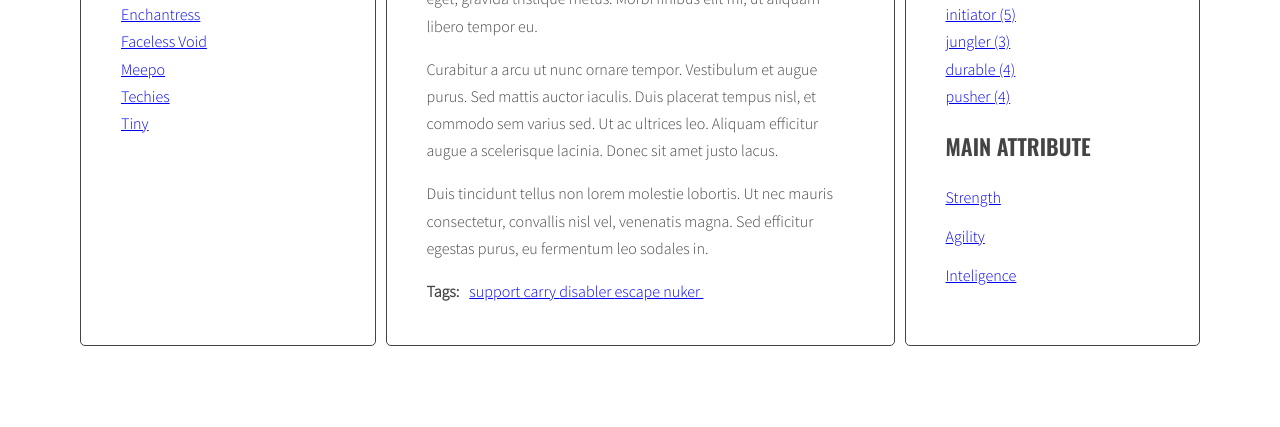
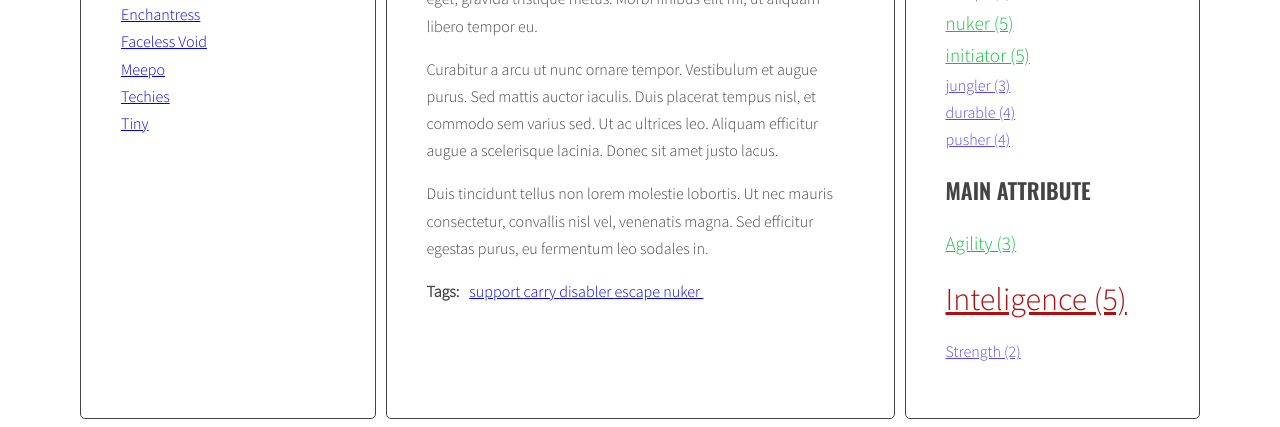
Before and after one commit to Evenclan/javascript-blog, a website: page index.html in a window 1280 px wide. Shown: the part 493-920 px from the top of the page. Before the commit the page ends 847 px from the top, so only its background shows below. Drawn offline with nearby package versions, Linux system fonts and the light colour scheme.

Commit message:
finish author generator on right column

```diff
--- a/index.html
+++ b/index.html
@@ -1,6 +1,5 @@
 <!DOCTYPE html>
 <html lang="en">
-
   <head>
     <meta charset="UTF-8" />
     <meta name="viewport" content="width=device-width, initial-scale=1.0" />
@@ -11,14 +10,21 @@
   <body>
     <div class="blog">
       <div class="container">
-      <h1 class="logo"><a href="https://evenclan.github.io/javascript-blog/">my blog</a></h1>
+        <h1 class="logo">
+          <a href="https://evenclan.github.io/javascript-blog/">my blog</a>
+        </h1>
         <main class="wrapper">
           <aside class="sidebar">
             <h2 class="section-title">All posts</h2>
             <ul class="list titles"></ul>
           </aside>
           <section class="posts">
-          <article class="post active" id="article-1" data-author="Agility" data-tags="support carry disabler escape nuker">
+            <article
+              class="post active"
+              id="article-1"
+              data-author="Agility"
+              data-tags="support carry disabler escape nuker"
+            >
               <h3 class="post-title">Vengeful spirit</h3>
               <p class="post-author"></p>
               <div class="post-content">
@@ -49,7 +55,12 @@
                 <ul class="list list-horizontal"></ul>
               </div>
             </article>
-          <article class="post" id="article-2" data-author="Inteligence" data-tags="initiator jungler escape disabler">
+            <article
+              class="post"
+              id="article-2"
+              data-author="Inteligence"
+              data-tags="initiator jungler escape disabler"
+            >
               <h3 class="post-title">Dark Seer</h3>
               <p class="post-author"></p>
               <div class="post-content">
@@ -81,7 +92,12 @@
                 <ul class="list list-horizontal"></ul>
               </div>
             </article>
-          <article class="post" id="article-3" data-author="Strength" data-tags="support carry durable">
+            <article
+              class="post"
+              id="article-3"
+              data-author="Strength"
+              data-tags="support carry durable"
+            >
               <h3 class="post-title">Abaddon</h3>
               <p class="post-author"></p>
               <div class="post-content">
@@ -108,7 +124,12 @@
                 <ul class="list list-horizontal"></ul>
               </div>
             </article>
-          <article class="post" id="article-4" data-author="Inteligence" data-tags="support nuker disabler">
+            <article
+              class="post"
+              id="article-4"
+              data-author="Inteligence"
+              data-tags="support nuker disabler"
+            >
               <h3 class="post-title">Skywrath Mage</h3>
               <p class="post-author"></p>
               <div class="post-content">
@@ -137,7 +158,12 @@
                 <ul class="list list-horizontal"></ul>
               </div>
             </article>
-          <article class="post" id="article-5" data-author="Inteligence" data-tags="disabler jungler initiator pusher">
+            <article
+              class="post"
+              id="article-5"
+              data-author="Inteligence"
+              data-tags="disabler jungler initiator pusher"
+            >
               <h3 class="post-title">Enigma</h3>
               <p class="post-author"></p>
               <div class="post-content">
@@ -165,7 +191,12 @@
                 <ul class="list list-horizontal"></ul>
               </div>
             </article>
-          <article class="post" id="article-6" data-author="Inteligence" data-tags="support jungler pusher durable disabler">
+            <article
+              class="post"
+              id="article-6"
+              data-author="Inteligence"
+              data-tags="support jungler pusher durable disabler"
+            >
               <h3 class="post-title">Enchantress</h3>
               <p class="post-author"></p>
               <div class="post-content">
@@ -195,7 +226,12 @@
                 <ul class="list list-horizontal"></ul>
               </div>
             </article>
-          <article class="post" id="article-7" data-author="Agility" data-tags="carry initiator disabler escape durable">
+            <article
+              class="post"
+              id="article-7"
+              data-author="Agility"
+              data-tags="carry initiator disabler escape durable"
+            >
               <h3 class="post-title">Faceless Void</h3>
               <p class="post-author"></p>
               <div class="post-content">
@@ -224,7 +260,12 @@
                 <ul class="list list-horizontal"></ul>
               </div>
             </article>
-          <article class="post" id="article-8" data-author="Agility" data-tags="carry escape nuker disabler initiator pusher">
+            <article
+              class="post"
+              id="article-8"
+              data-author="Agility"
+              data-tags="carry escape nuker disabler initiator pusher"
+            >
               <h3 class="post-title">Meepo</h3>
               <p class="post-author"></p>
               <div class="post-content">
@@ -254,7 +295,12 @@
                 <ul class="list list-horizontal"></ul>
               </div>
             </article>
-          <article class="post" id="article-9" data-author="Inteligence" data-tags="nuker disabler">
+            <article
+              class="post"
+              id="article-9"
+              data-author="Inteligence"
+              data-tags="nuker disabler"
+            >
               <h3 class="post-title">Techies</h3>
               <p class="post-author"></p>
               <div class="post-content">
@@ -285,7 +331,12 @@
                 <ul class="list list-horizontal"></ul>
               </div>
             </article>
-          <article class="post" id="article-10" data-author="Strength" data-tags="carry nuker pusher initiator durable disabler">
+            <article
+              class="post"
+              id="article-10"
+              data-author="Strength"
+              data-tags="carry nuker pusher initiator durable disabler"
+            >
               <h3 class="post-title">Tiny</h3>
               <p class="post-author"></p>
               <div class="post-content">
@@ -322,26 +373,10 @@
           </section>
           <aside class="sidebar">
             <h2 class="section-title">Tags</h2>
-          <ul class="list tags">
-
-          </ul>
+            <ul class="list tags"></ul>
             <h2 class="section-title">Main Attribute</h2>
             <ul class="list authors">
-            <li>
-              <a href="#">
-                <span class="author-name">Strength</span>
-              </a>
-            </li>
-            <li>
-              <a href="#">
-                <span class="author-name">Agility</span>
-              </a>
-            </li>
-            <li>
-              <a href="#">
-                <span class="author-name">Inteligence</span>
-              </a>
-            </li>
+
             </ul>
           </aside>
         </main>
@@ -350,5 +385,4 @@
 
     <script src="js/script.js"></script>
   </body>
-
 </html>
--- a/js/script.js
+++ b/js/script.js
@@ -7,6 +7,9 @@
   const optArticleTagsSelector = '.post-tags .list';
   const optArticleAuthorSelector = '.post-author';
   const optTagsListSelector = '.tags.list';
+  const optCloudClassCount = 5;
+  const optCloudClassPrefix = 'tag-size-';
+  const optAuthorsListSelector = '.authors.list';
 
   const titleClickHandler = function(event) {
     event.preventDefault();
@@ -77,7 +80,27 @@
 
   generateTitleLinks();
 
-  // ---------- GENERATETITLELINK -------------------- //
+  function calculateTagsParams(tags) {
+    const params = {
+      max: 0,
+      min: 999999
+    };
+
+    for (let tag in tags) {
+      params.max = Math.max(tags[tag], params.max);
+      params.min = Math.min(tags[tag], params.min);
+    }
+    return params;
+  }
+
+  function calculateTagClass(count, params) {
+    const normalizedCount = count - params.min;
+    const normalizedMax = params.max - params.min;
+    const percentage = normalizedCount / normalizedMax;
+    const classNumber = Math.floor(percentage * (optCloudClassCount - 1) + 1);
+    const classValue = optCloudClassPrefix + classNumber;
+    return classValue;
+  }
 
   function generateTags() {
     /*[NEW] create a new variable allTags with an empty object */
@@ -126,7 +149,9 @@
     }
 
     /*[NEW] find list of tags in right column */
-    const tagList = document.querySelector('.tags');
+    const tagList = document.querySelector(optTagsListSelector);
+
+    const tagsParams = calculateTagsParams(allTags);
 
     /*[NEW] create variable for all links HTML code */
     let allTagsHTML = '';
@@ -135,8 +160,14 @@
     for (let tag in allTags) {
       /* [NEW] generate code of a link and add it to allTagsHTML */
 
-      allTagsHTML += `<li><a href='#tag-${tag}'>${tag}\u00A0(${allTags[tag]})</a></li>`;
+      // allTagsHTML += `<li><a href='#tag-${tag}'>${tag}\u00A0(${allTags[tag]})</a></li>`;
+      allTagsHTML += `<li><a class="${calculateTagClass(
+        allTags[tag],
+        tagsParams
+      )}" href='#tag-${tag}'>${tag}\u00A0(${allTags[tag]})</a></li>`;
     }
+
+    console.log(allTagsHTML);
 
     /*[NEW] add HTML from allTagsHTML to tagList */
     tagList.innerHTML = allTagsHTML;
@@ -199,17 +230,55 @@
   addClickListenersToTags();
 
   function generateAuthors() {
+    let allAuthors = {};
     /* Find all articles */
     const articles = document.querySelectorAll(optArticleSelector);
 
     for (let article of articles) {
       const authorWrapper = article.querySelector(optArticleAuthorSelector);
       let html = '';
+
       const articleAuthor = article.getAttribute('data-author');
+      console.log(articleAuthor);
       const linkHTML = `<a href='#author-${articleAuthor}'>${articleAuthor}</a>`;
       html = html + linkHTML;
+
+      if (!allAuthors[articleAuthor]) {
+        allAuthors[articleAuthor] = 1;
+      } else {
+        allAuthors[articleAuthor]++;
+      }
+
       authorWrapper.innerHTML = html;
     }
+
+    const authorList = document.querySelector(optAuthorsListSelector);
+
+    const authorParams = calculateTagsParams(allAuthors);
+
+    let allAuthorsHTML = '';
+
+    // for (let articleAuthor in allAuthors) {
+    //   allAuthorsHTML += `<li><a class="${calculateTagClass(
+    //     allAuthors[articleAuthor],
+    //     authorParams
+    //   )}" href='#tag-${articleAuthor}'>${articleAuthor}\u00A0(${
+    //     allAuthors[articleAuthor]
+    //   })</a></li>`;
+
+    // }
+
+    for (let articleAuthor in allAuthors) {
+      allAuthorsHTML += `<li><a class="${calculateTagClass(
+        allAuthors[articleAuthor],
+        authorParams
+      )}" href='#author-${articleAuthor}'>${articleAuthor}\u00A0(${
+        allAuthors[articleAuthor]
+      })</a></li>`;
+    }
+
+    console.log(allAuthorsHTML);
+    authorList.innerHTML = allAuthorsHTML;
   }
 
   generateAuthors();
--- a/sass/style.scss
+++ b/sass/style.scss
@@ -68,6 +68,8 @@ body {
   border-radius: 5px;
 }
 
+
+
 /* Logo */
 
 .logo {
@@ -95,6 +97,34 @@ body {
     display: inline-block;
   }
 }
+
+/* Tag-size */
+
+.tag-size-1 {
+  font-size: 1rem;
+  color: #5549f8;
+}
+
+.tag-size-2 {
+  font-size: 1.2rem;
+  color: #13c03e;
+}
+
+.tag-size-3 {
+  font-size: 1.4rem;
+  color: #ea00ff;
+}
+
+.tag-size-4 {
+  font-size: 1.6rem;
+  color: #ea00ff;
+}
+
+.tag-size-5 {
+  font-size: 2rem;
+  color: #b10e0e;
+}
+
 
 /* Authors */
 
```
Also changed, not shown: css/style.css, 1 other file. Lines whose indentation alone changed are shown as unchanged.
